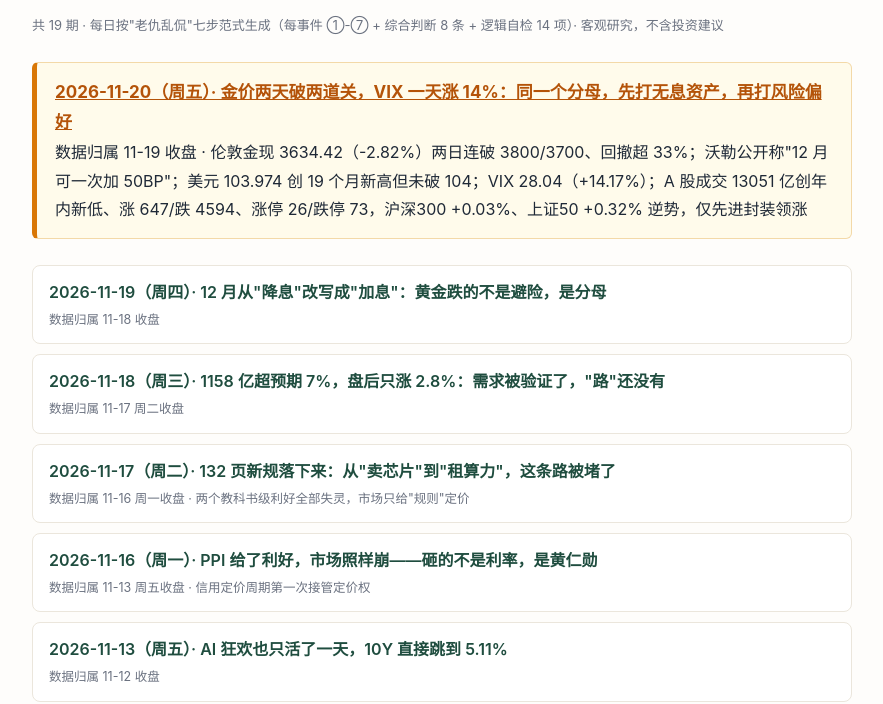
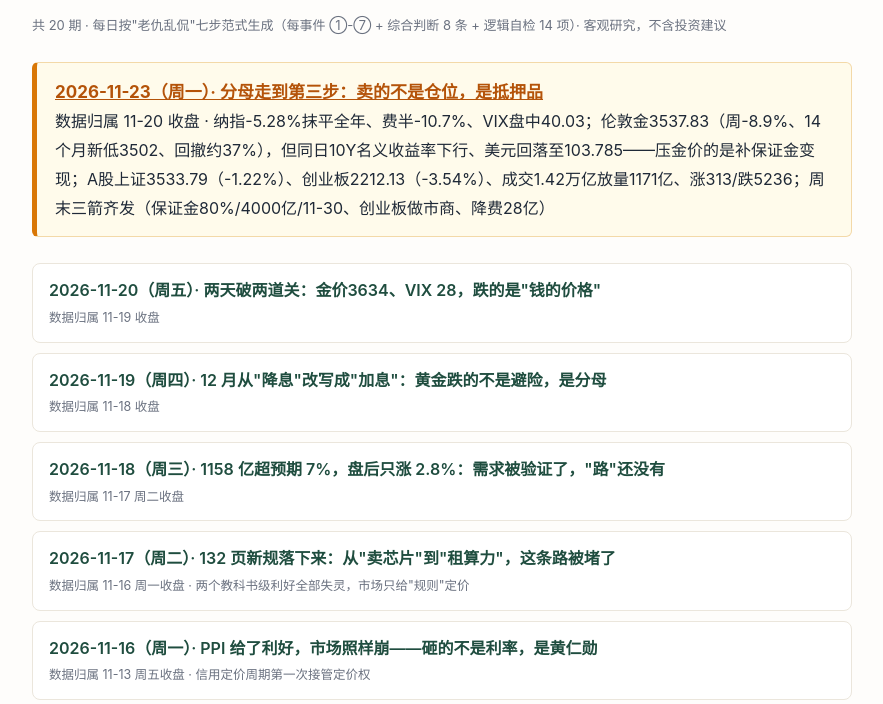
Before and after one commit to 951367983/laoqiu-hotspot-review, a plain HTML site: page index.html in a window 1280 px wide. Shown: the part 105-809 px from the top of the page, without its empty margins (198-1081 px from the left). Drawn offline with Linux system fonts and the light colour scheme.

Commit message:
laoqiu: 2026-11-23 index

```diff
--- a/index.html
+++ b/index.html
@@ -29,14 +29,15 @@ footer{margin-top:40px;padding-top:16px;border-top:1px solid #e5e7eb;color:#6b72
 </style></head><body>
 
 <h1>老仇热点评价归档</h1>
-<p class="meta">共 19 期 · 每日按"老仇乱侃"七步范式生成（每事件 ①-⑦ + 综合判断 8 条 + 逻辑自检 14 项）· 客观研究，不含投资建议</p>
+<p class="meta">共 20 期 · 每日按"老仇乱侃"七步范式生成（每事件 ①-⑦ + 综合判断 8 条 + 逻辑自检 14 项）· 客观研究，不含投资建议</p>
 
 <ul class="latest">
-  <li><a href="./2026-11-20.html" style="color:#b45309;font-weight:700;font-size:17px;">2026-11-20（周五）· 金价两天破两道关，VIX 一天涨 14%：同一个分母，先打无息资产，再打风险偏好</a>
-  <div class="d">数据归属 11-19 收盘 · 伦敦金现 3634.42（-2.82%）两日连破 3800/3700、回撤超 33%；沃勒公开称"12 月可一次加 50BP"；美元 103.974 创 19 个月新高但未破 104；VIX 28.04（+14.17%）；A 股成交 13051 亿创年内新低、涨 647/跌 4594、涨停 26/跌停 73，沪深300 +0.03%、上证50 +0.32% 逆势，仅先进封装领涨</div></li>
+  <li><a href="./2026-11-23.html" style="color:#b45309;font-weight:700;font-size:17px;">2026-11-23（周一）· 分母走到第三步：卖的不是仓位，是抵押品</a>
+  <div class="d">数据归属 11-20 收盘 · 纳指-5.28%抹平全年、费半-10.7%、VIX盘中40.03；伦敦金3537.83（周-8.9%、14个月新低3502、回撤约37%），但同日10Y名义收益率下行、美元回落至103.785——压金价的是补保证金变现；A股上证3533.79（-1.22%）、创业板2212.13（-3.54%）、成交1.42万亿放量1171亿、涨313/跌5236；周末三箭齐发（保证金80%/4000亿/11-30、创业板做市商、降费28亿）</div></li>
 </ul>
 
 <ul class="list">
+<li><a href="./2026-11-20.html">2026-11-20（周五）· 两天破两道关：金价3634、VIX 28，跌的是"钱的价格"</a><div class="d">数据归属 11-19 收盘</div></li>
 <li><a href="./2026-11-19.html">2026-11-19（周四）· 12 月从"降息"改写成"加息"：黄金跌的不是避险，是分母</a><div class="d">数据归属 11-18 收盘</div></li>
 <li><a href="./2026-11-18.html">2026-11-18（周三）· 1158 亿超预期 7%，盘后只涨 2.8%：需求被验证了，"路"还没有</a><div class="d">数据归属 11-17 周二收盘</div></li>
 <li><a href="./2026-11-17.html">2026-11-17（周二）· 132 页新规落下来：从"卖芯片"到"租算力"，这条路被堵了</a><div class="d">数据归属 11-16 周一收盘 · 两个教科书级利好全部失灵，市场只给"规则"定价</div></li>
```
